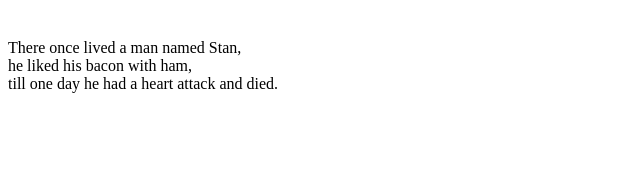
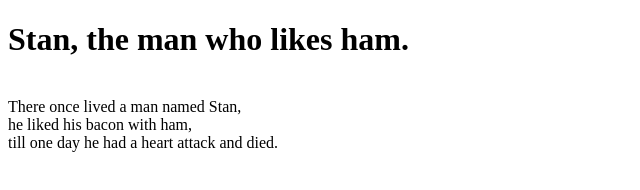
Before and after one commit to SeizureBrain/SeizureBrain.github.io, a plain HTML site: page index.html in a window 1280 px wide. Shown: the whole page, without its empty margins (0-640 px from the left). Drawn offline with Linux system fonts and the light colour scheme.

Commit message:
Update index.html

```diff
--- a/index.html
+++ b/index.html
@@ -5,7 +5,7 @@
         <meta charset="utf-8">
     </head>
     <body>
-    <h1>
+    <h1> Stan, the man who likes ham.
     </h1>
     <p>
     <br>There once lived a man named Stan,
```
